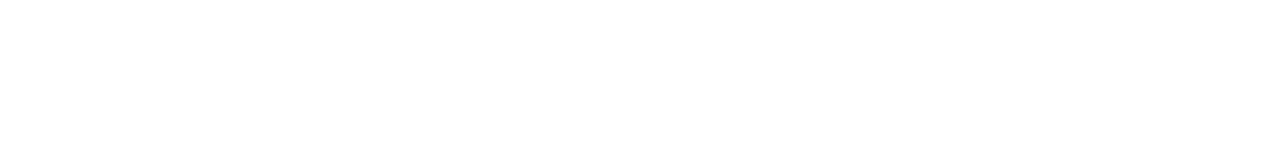
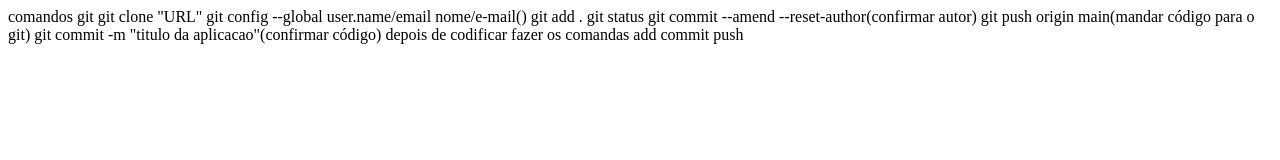
Before and after one commit to lucas900br/aula5CSS, a plain HTML site: page pages/index.html in a window 1280 px wide. Drawn offline with Linux system fonts and the light colour scheme.

Commit message:
document

```diff
--- a/pages/index.html
+++ b/pages/index.html
@@ -1,11 +1,24 @@
+
 <!DOCTYPE html>
 <html lang="en">
 <head>
     <meta charset="UTF-8">
     <meta name="viewport" content="width=device-width, initial-scale=1.0">
-    <title>Introducao ao CSS</title>
+    <title>Document</title>
 </head>
 <body>
+    comandos git
 
+git clone "URL"
+git config --global user.name/email nome/e-mail()
+git add .
+git status
+git commit --amend --reset-author(confirmar autor)
+git push origin main(mandar código para o git)
+git commit -m "titulo da aplicacao"(confirmar código)
+depois de codificar fazer os comandas
+add
+commit
+push
 </body>
 </html>
```
Also changed, not shown: pages/index2.html (added, +14 -0 lines).
